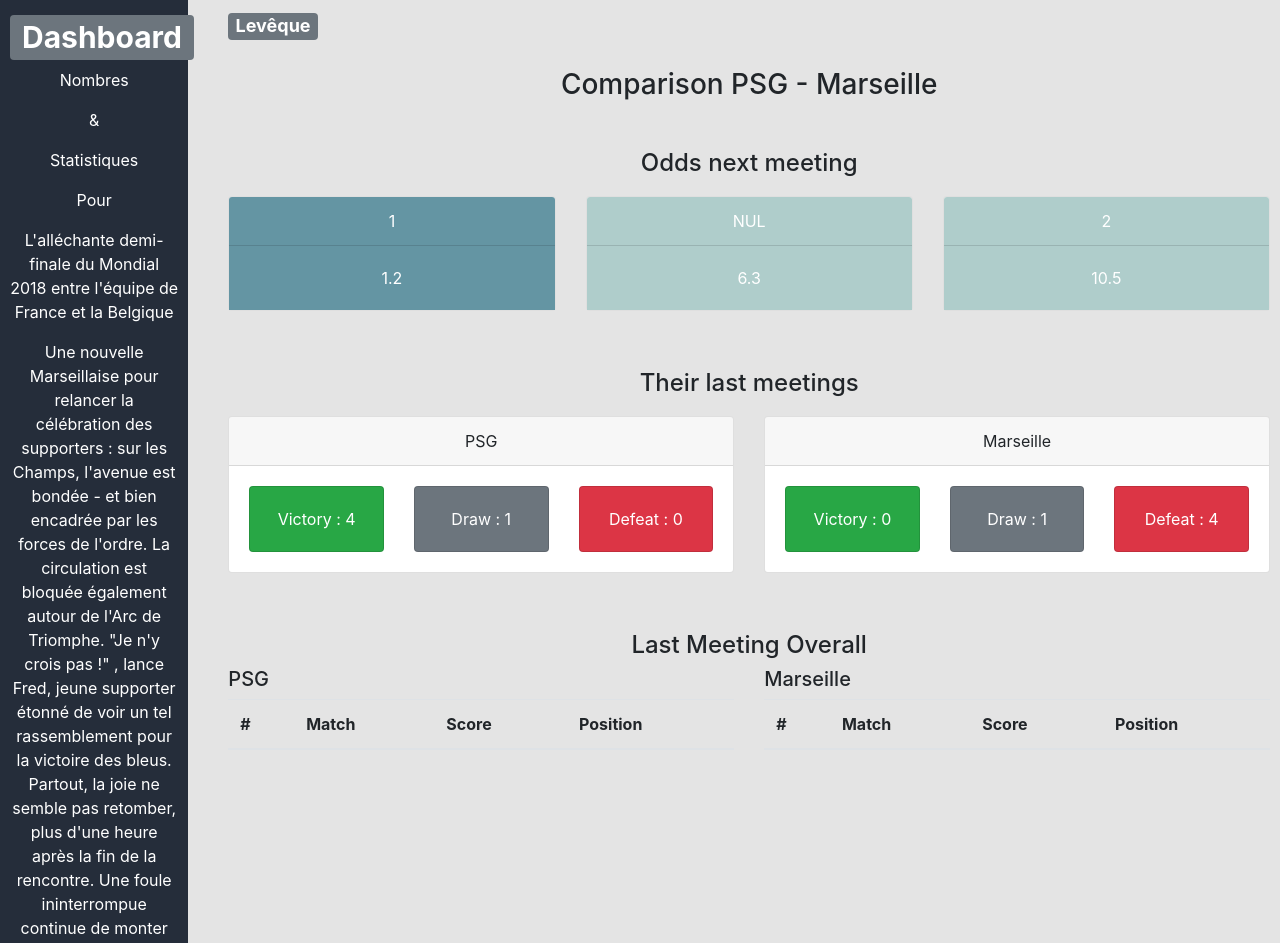
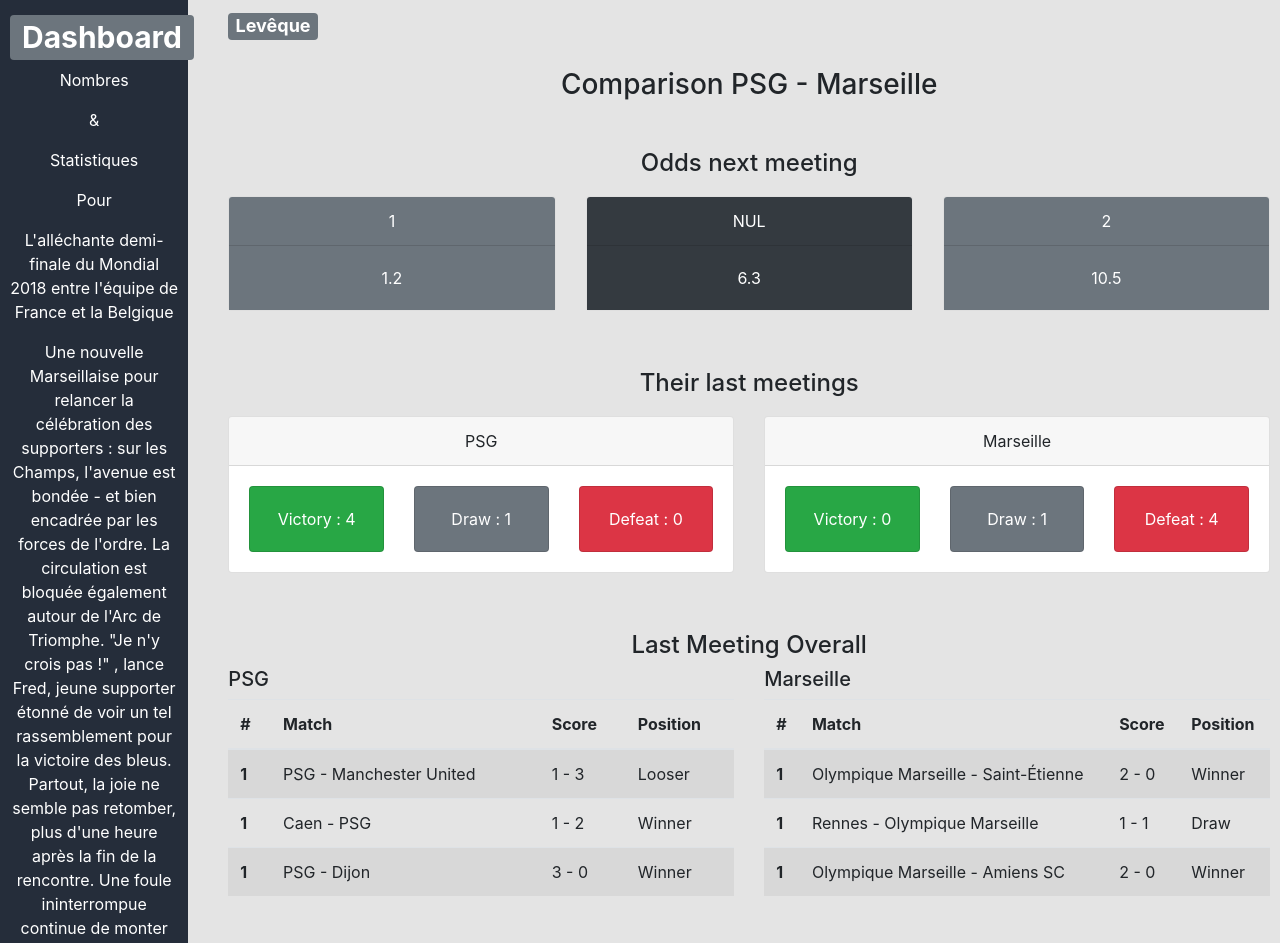
Before and after one commit to tanleveque/Project-dashboard, a React (Create React App) app: page / in a window 1280 px wide. Shown: the top 943 px of the page. Built offline with nearby package versions, Linux system fonts and the light colour scheme.

Commit message:
implementing tabs

```diff
--- a/src/components/LastMeetingOverall.js
+++ b/src/components/LastMeetingOverall.js
@@ -69,14 +69,16 @@
                                 </thead>
 
 
-                             {/*    <tbody>
+                                <tbody>
+                                    {d.Match.map(row =>(
                                     <tr>
                                         <th scope="row">1</th>
-                                        <td>{d.Name}</td>
-                                        <td>{d.Match}</td>
-                                        <td>{d.Match}</td>
+                                        <td>{row.Name}</td>
+                                        <td>{row.Score}</td>
+                                        <td>{row.Position}</td>
                                     </tr>
-                                </tbody> */}
+                                    ))}
+                                </tbody>
 
                             </Table>
                         </Col>
--- /dev/null
+++ b/src/components/Odds.css
@@ -0,0 +1,3 @@
+.bg-Color{
+    background: linear-gradient(#D74177, #FFE98A);
+}
--- a/src/components/Odds.js
+++ b/src/components/Odds.js
@@ -3,22 +3,23 @@
 
 import '../Container/Main.css';
 import './NumbersCard.css';
+import './Odds.css';
 
 const data =
     [
         {
             name: "1",
-            color: "#6495A3",
+            color: "#6C757D",
             data: 1.20,
         },
         {
             name: "NUL",
-            color: "#AFCDCB",
+            color: "#343A40",
             data: 6.30,
         },
         {
             name: "2",
-            color: "#AFCDCB",
+            color: "#6C757D",
             data: 10.50,
         },
 
```
Also changed, not shown: src/Container/Main.css (line endings or trailing spaces).
